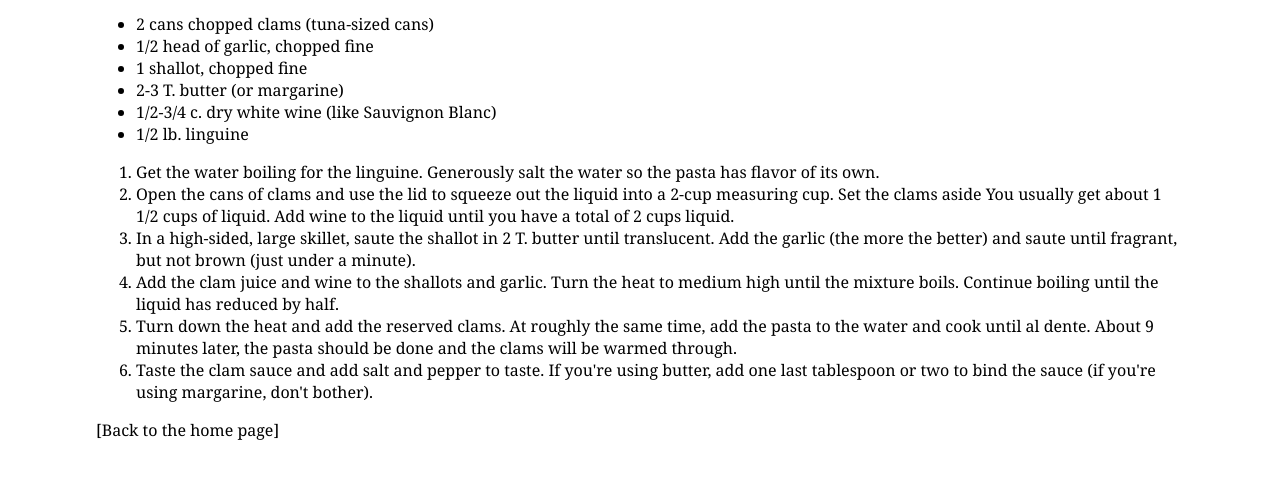
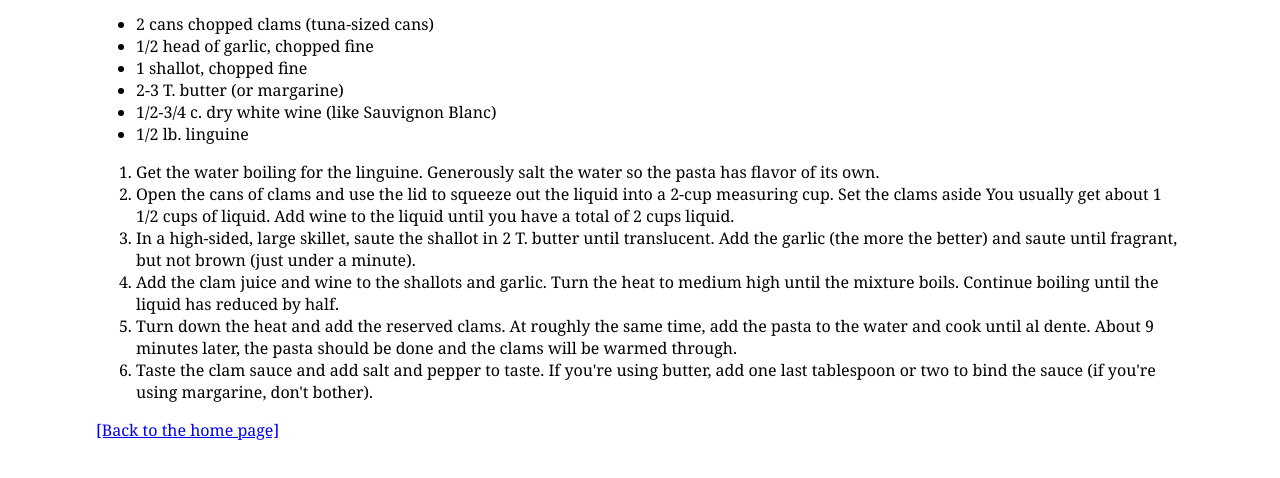
Before and after one commit to VernaMichaud/learning-web-design, a plain HTML site: page jenskitchen/recipes/pasta/linguine.html in a window 1280 px wide. Shown: the part 128-606 px from the top of the page. Drawn offline with Linux system fonts and the light colour scheme.

Commit message:
Exercise 6-6

```diff
--- a/jenskitchen/recipes/pasta/linguine.html
+++ b/jenskitchen/recipes/pasta/linguine.html
@@ -44,7 +44,7 @@ small {
   <li> Taste the clam sauce and add salt and pepper to taste. If you're using butter, add one last tablespoon or two to bind the sauce (if you're using margarine, don't bother).</li>
 </ol>
 
-<p>[Back to the home page]</p>
+<p> <a href="../../index.html">[Back to the home page]</a></p>
 
 </body>
 </html>
```
